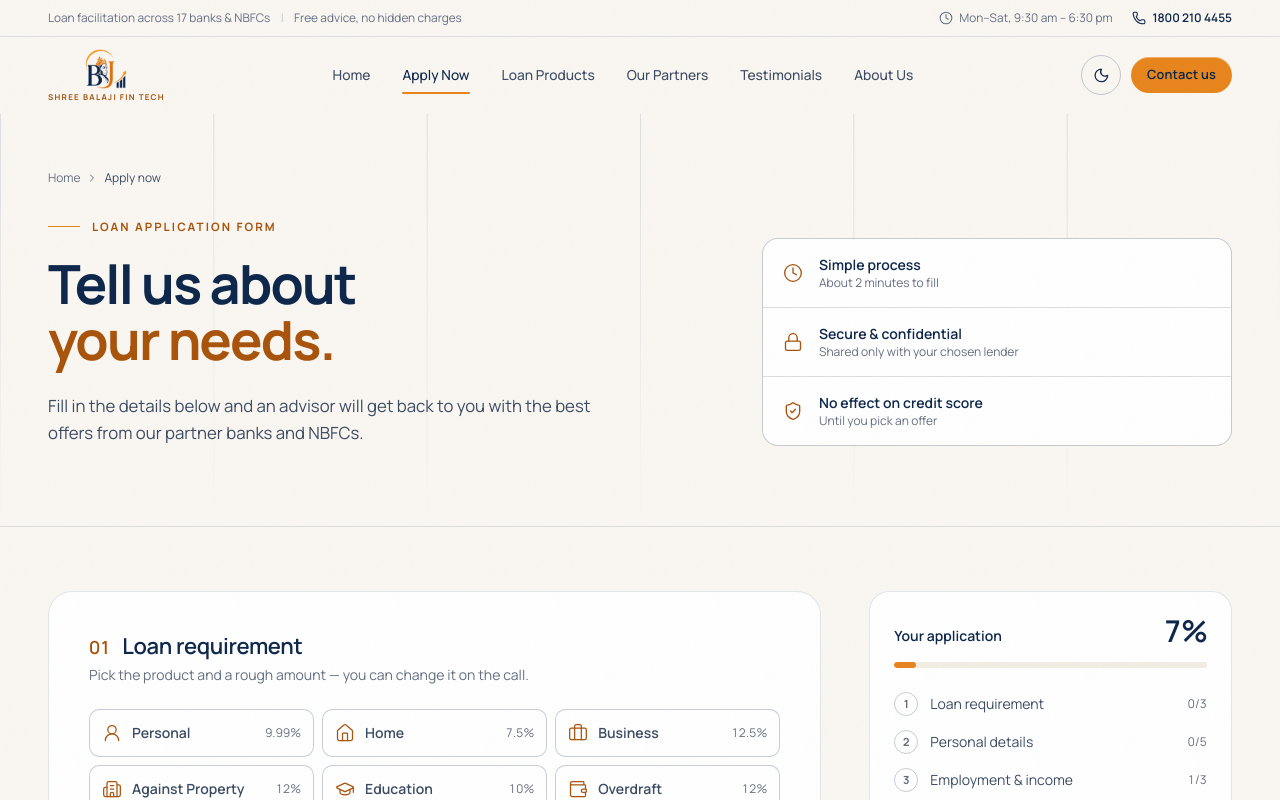
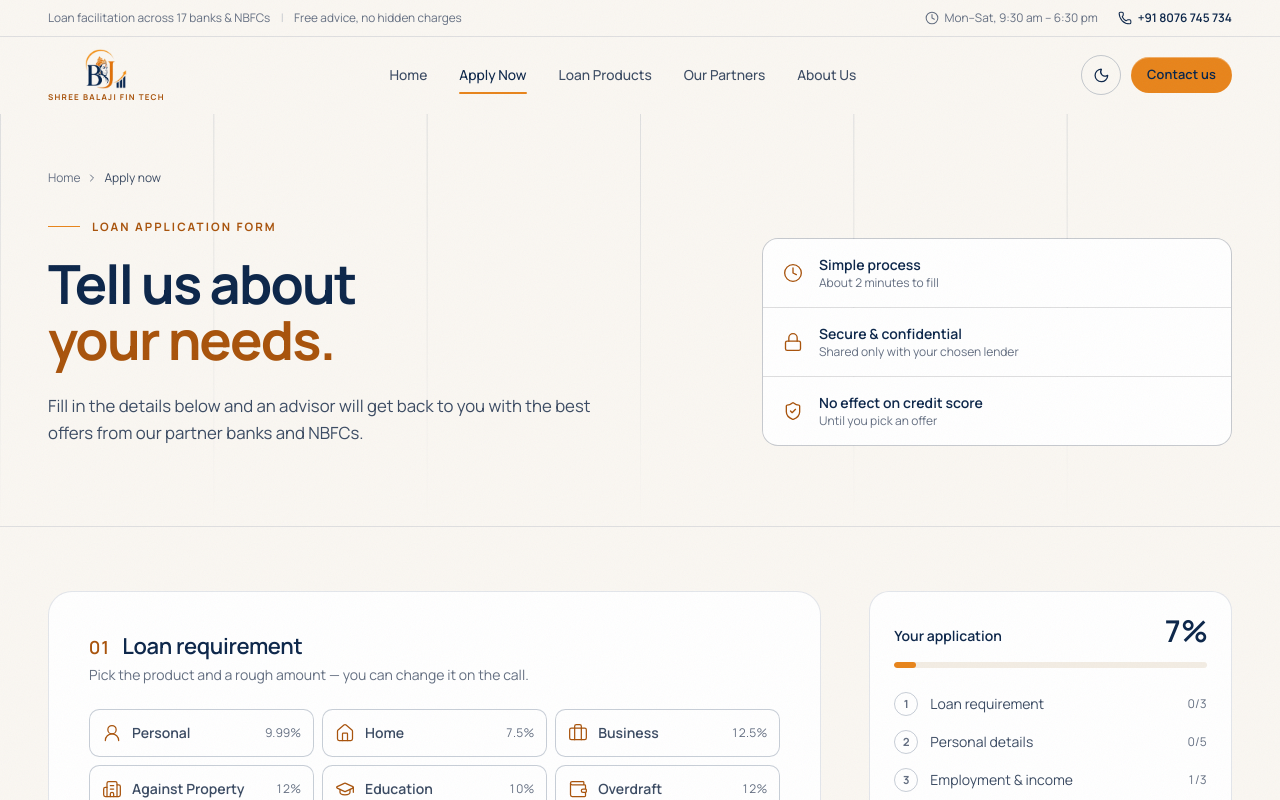
Before and after one commit to poojasharma68/aq-finance, a Next.js app: page /apply in a window 1280 px wide. Shown: the top 800 px of the page. Built offline with nearby package versions, Linux system fonts and the light colour scheme.

Commit message:
refactor: update founder image and adjust footer and navigation links

```diff
--- a/src/app/page.jsx
+++ b/src/app/page.jsx
@@ -22,7 +22,7 @@ export default function HomePage() {
       <PartnerMarquee />
       <LoanList />
       <ProcessSteps />
-      <TestimonialPreview />
+      {/* <TestimonialPreview /> */}
 
       <section className="border-t border-line section-y">
         <div className="shell grid gap-12 lg:grid-cols-12">
--- a/src/components/footer.jsx
+++ b/src/components/footer.jsx
@@ -26,7 +26,7 @@ export function Footer() {
               We help salaried professionals and business owners compare and secure loans from India&apos;s
               leading banks and NBFCs — with one advisor from application to disbursal.
             </p>
-            <ul className="mt-6 flex flex-wrap gap-x-5 gap-y-2 text-sm">
+            {/* <ul className="mt-6 flex flex-wrap gap-x-5 gap-y-2 text-sm">
               {socials.map((s) => (
                 <li key={s.label}>
                   <a
@@ -39,7 +39,7 @@ export function Footer() {
                   </a>
                 </li>
               ))}
-            </ul>
+            </ul> */}
           </div>
 
           <FooterColumn title="Loans" className="md:col-span-3">
--- a/src/data/site.js
+++ b/src/data/site.js
@@ -24,15 +24,15 @@ export const navigation = [
   { href: "/apply", label: "Apply Now" },
   { href: "/loans", label: "Loan Products" },
   { href: "/partners", label: "Our Partners" },
-  { href: "/testimonials", label: "Testimonials" },
+  // { href: "/testimonials", label: "Testimonials" },
   { href: "/about", label: "About Us" },
 ];
 
 export const contact = {
-  phone: "1800 210 4455",
-  phoneHref: "tel:18002104455",
-  whatsapp: "+91 98110 44552",
-  whatsappHref: "https://wa.me/919811044552",
+  phone: "+91 8076 745 734",
+  phoneHref: "tel:+918076745734",
+  whatsapp: "+91 8076 745 734",
+  whatsappHref: "https://wa.me/918076745734",
   email: "docs@shreebalajifintech.com",
   hours: "Mon–Sat, 9:30 am – 6:30 pm",
   grievance: { name: "Ritika Malhotra", email: "docs@shreebalajifintech.com" },
--- a/src/data/team.js
+++ b/src/data/team.js
@@ -14,7 +14,7 @@
 export const founder = {
   name: "Founder Name",
   role: "Founder & Managing Director",
-  photo: "/team/founder.jpg",
+  photo: "/team/founder.png",
   since: 2025,
   quote:
     "I started this firm after watching families get turned away by one bank and never hear about the ten others that would have said yes. Our job is to make sure that never happens to our customers.",
```
Also changed, not shown: public/team/founder.jpg (deleted), 1 other file (tests, documents, lock files or other folders).
